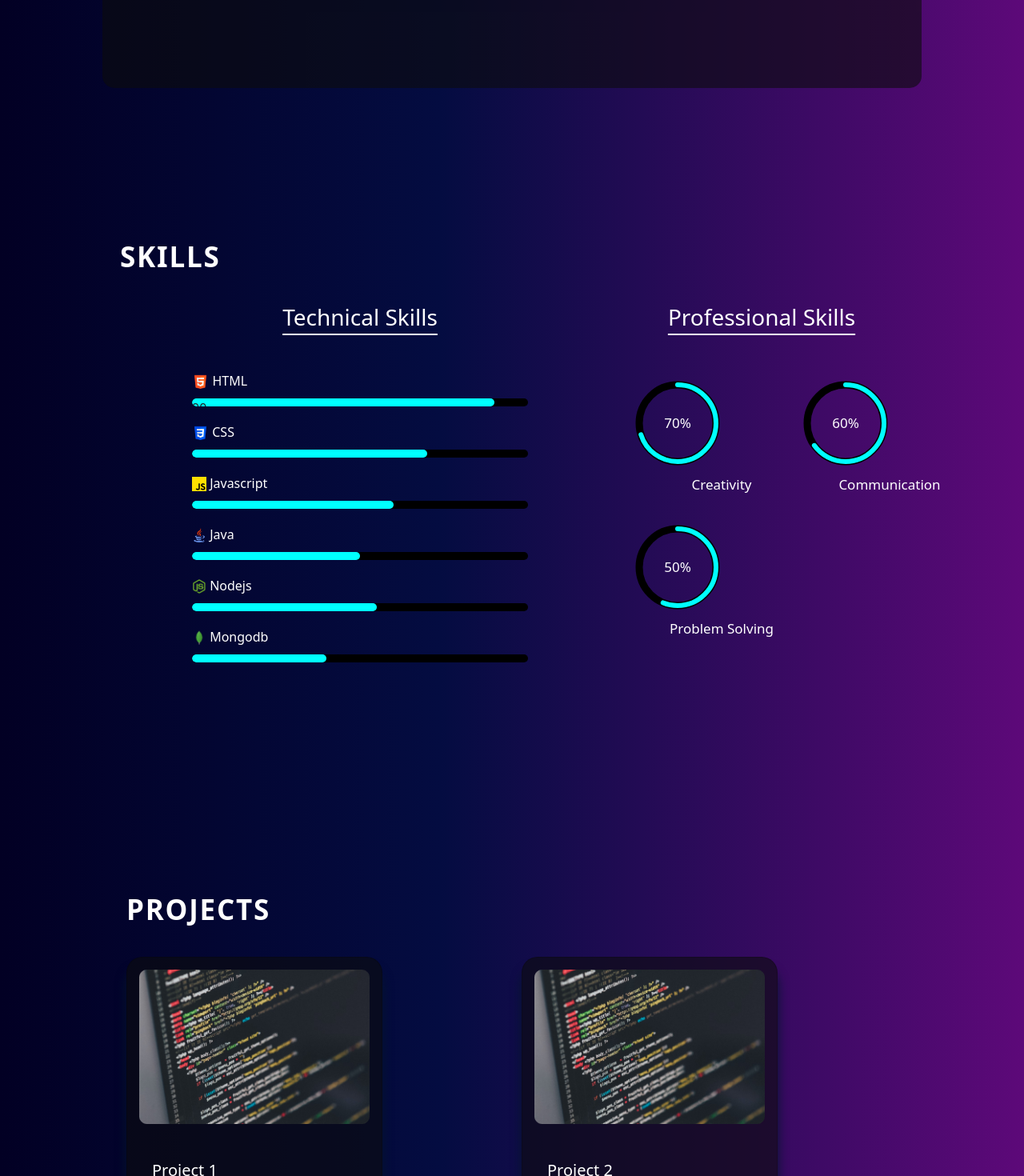
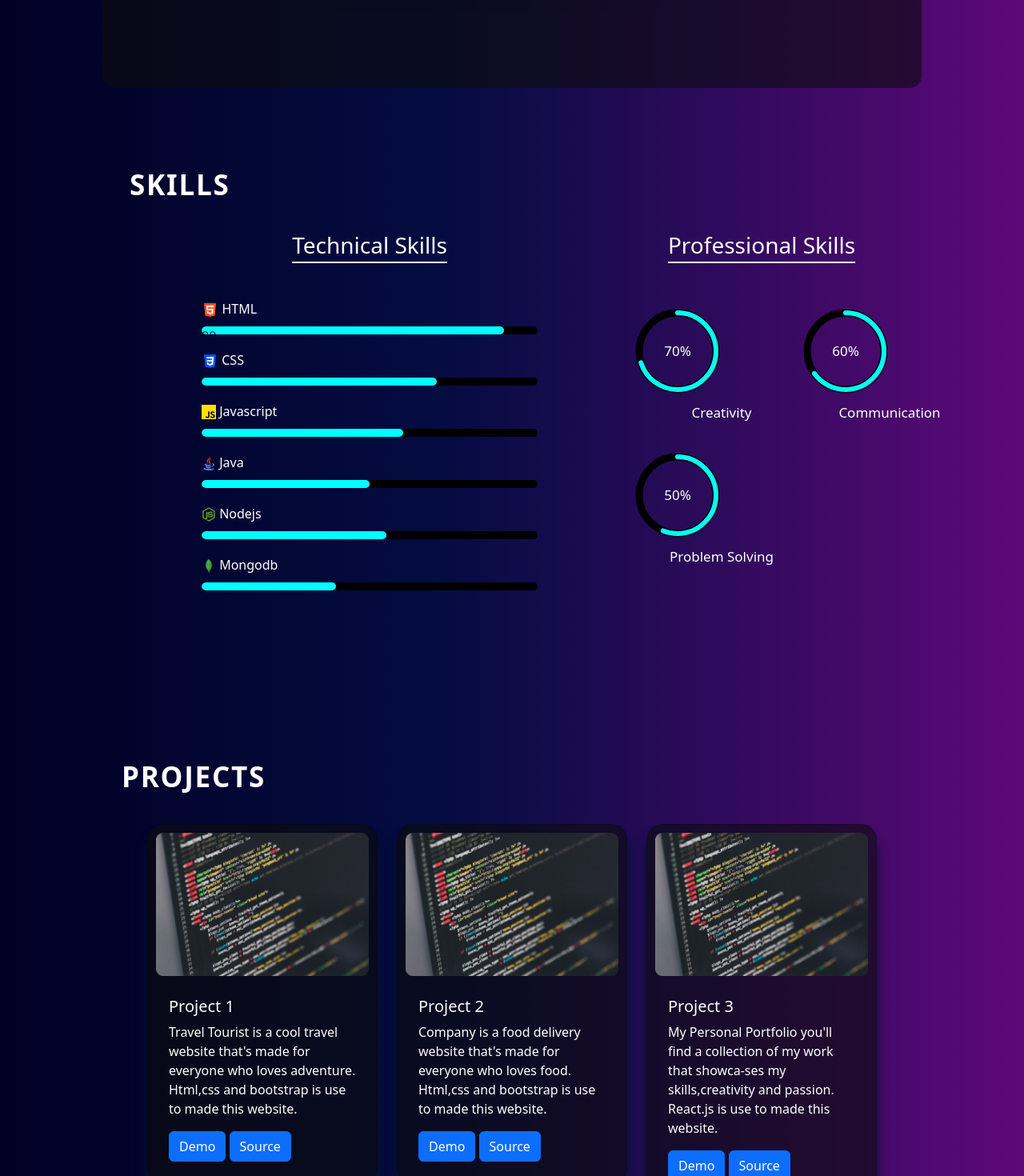
Before and after one commit to Apurvak12/portfolio-app, a React (Create React App) app: page / in a window 1280 px wide. Shown: the part 1260-2730 px from the top of the page at 80% size. Built offline with nearby package versions, Linux system fonts and the light colour scheme.

Commit message:
new changes made

```diff
--- a/src/components/Contact/Contact.css
+++ b/src/components/Contact/Contact.css
@@ -8,6 +8,7 @@
    justify-content: space-around;
     padding: 30px ;
     flex-direction: row;
+
 }
 .footerItem{
   display: flex;
--- a/src/components/Projects/Project.css
+++ b/src/components/Projects/Project.css
@@ -5,7 +5,7 @@
   flex-wrap: wrap;
   justify-content: center;
  overflow-x: hidden;
- padding: 76px;
+  padding: 70px;
 }
 
 .title {
@@ -20,12 +20,12 @@
   border-radius: 20px;
   background-color: rgba(12, 12, 12, 0.6);
   box-shadow: 0 16px 14px 0 #04152d;
-  padding: 15px ;
+  padding: 10px ;
   /* Ensure card takes full width */
   max-width: 100%; /* Limit card width */
   margin-top: 30px;
   box-sizing: border-box; /* Include padding in width calculation */
-  gap: 30px;
+  gap: 10px;
 }
 .content2{
   font-size: medium;
--- a/src/components/Projects/Projects.js
+++ b/src/components/Projects/Projects.js
@@ -10,7 +10,7 @@ const Project=()=>{
         <div >
   <div className="row">
     <div className="col-sm">
-      <Card style={{ width: '20rem' }}>
+      <Card style={{ width: '18rem' }}>
       <Card.Img variant="top" src={project}/>
       <Card.Body>
         <Card.Title className="text-white">Project 1</Card.Title>
@@ -24,7 +24,7 @@ const Project=()=>{
     </Card>
     </div>
     <div className="col-sm">
-      <Card style={{ width: '20rem' }}>
+      <Card style={{ width: '18rem' }}>
       <Card.Img variant="top" src={project} />
       <Card.Body>
         <Card.Title className="text-white">Project 2</Card.Title>
@@ -38,7 +38,7 @@ const Project=()=>{
     </Card>
     </div>
     <div className="col-sm">
-      <Card style={{ width: '20rem' }}>
+      <Card style={{ width: '18rem' }}>
       <Card.Img variant="top" src={project} />
       <Card.Body>
         <Card.Title className="text-white">Project 3</Card.Title>
--- a/src/components/Skills/Skills.css
+++ b/src/components/Skills/Skills.css
@@ -2,9 +2,8 @@
 .containers{
   display: flex;
   flex-wrap: wrap;
-   border-radius: 15px;
-  padding: 150px;
-  margin-top: 20px;
+  border-radius: 15px;
+  padding: 80px;
 
 }
 
--- a/src/components/Skills/Skills.js
+++ b/src/components/Skills/Skills.js
@@ -9,6 +9,7 @@ import mongodb from '../../images/mongodb.png';
 const Skills=()=>{
     return(
         <>
+        <Container>
         <section className='containers' id='Skills'>
         <h2 className='text-white title'>Skills</h2>
         <Row>
@@ -95,6 +96,7 @@ const Skills=()=>{
         </Col>
         </Row>
     </section>
+    </Container>
         </>
     );
 }
```
